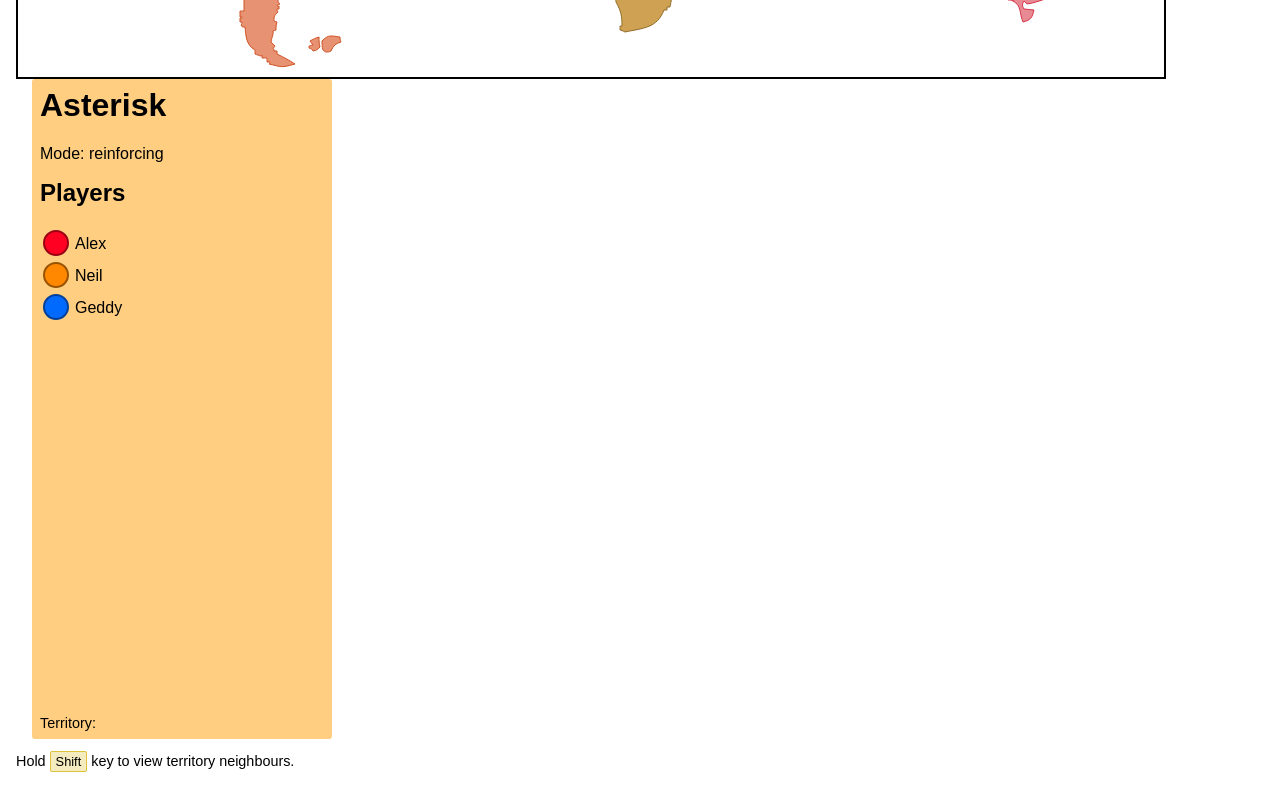
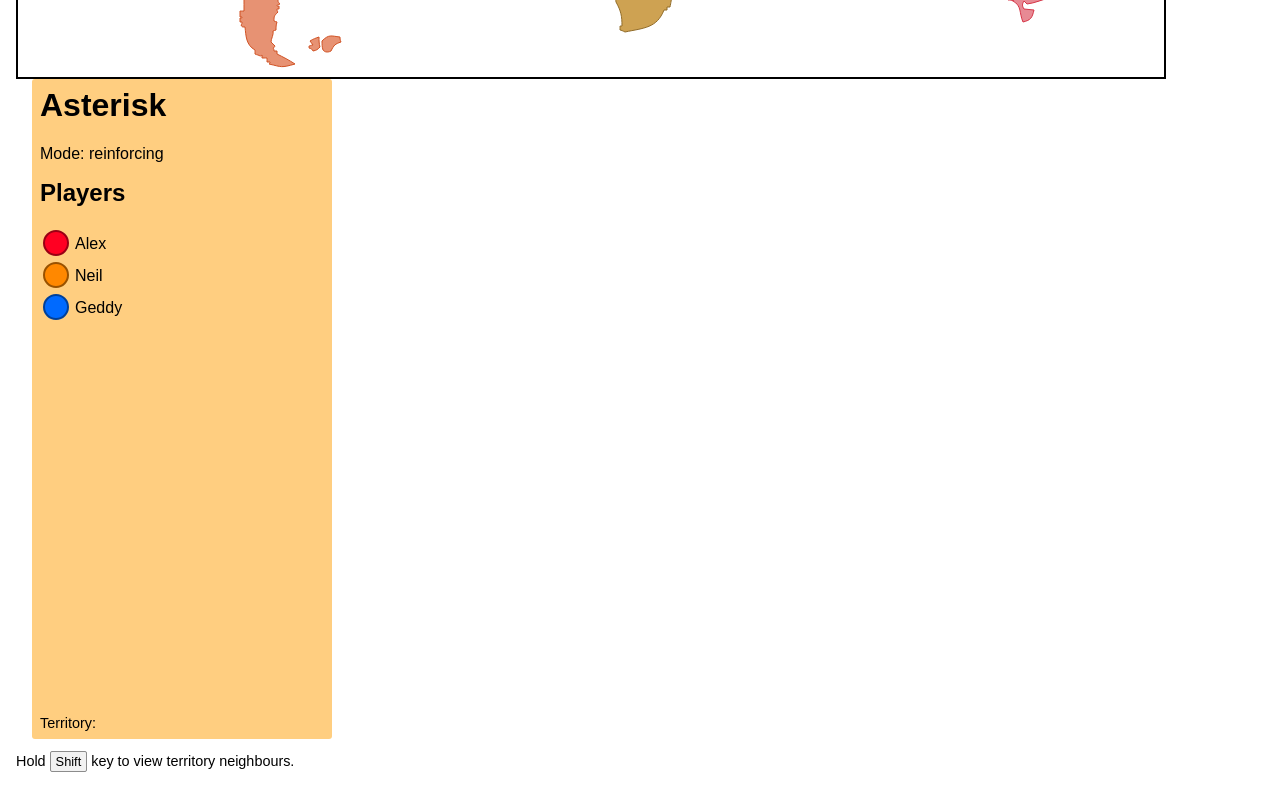
Before and after one commit to dhaigh/asterisk, a React (Create React App) app in the folder frontend/: page / in a window 1280 px wide. Shown: the part 597-1397 px from the top of the page. Built offline with nearby package versions, Linux system fonts and the light colour scheme.

Commit message:
Remove color (make it gray)

```diff
--- a/frontend/src/index.scss
+++ b/frontend/src/index.scss
@@ -25,8 +25,8 @@ p.hint {
 }
 
 span.key {
-    background: hsl(51, 70%, 85%);
-    border: 1px solid hsl(51, 70%, 55%);
+    background: hsl(0, 0%, 95%);
+    border: 1px solid hsl(0, 0%, 55%);
     border-radius: 2px;
     padding: 2px 5px;
     font-size: 0.8rem;
```
